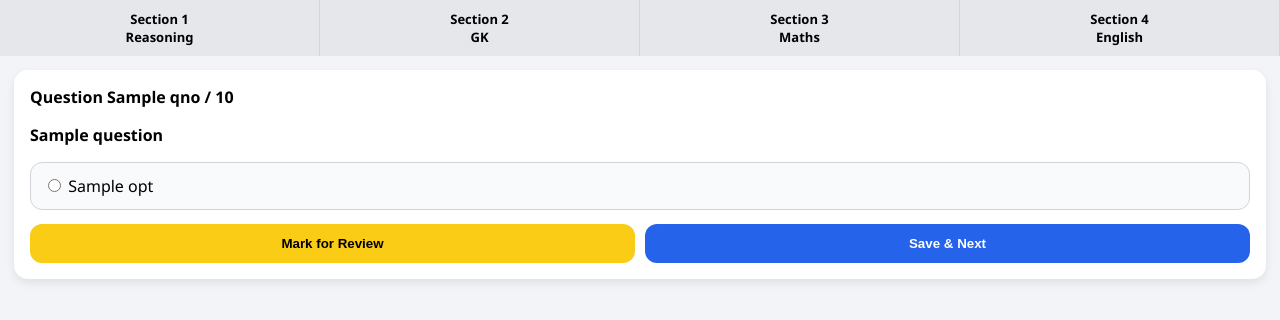
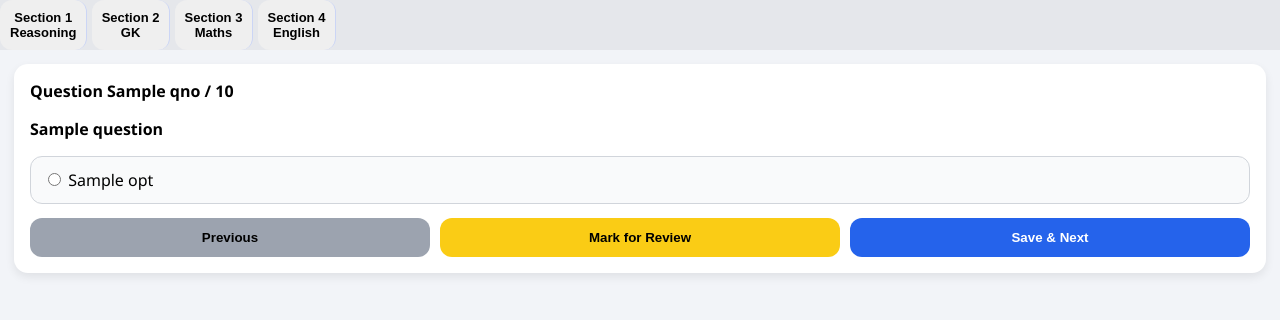
Before and after one commit to manojnehra1801-beep/Online-mock-platform, a Flask app: template templates/ssc_cgl_exam_1.html in a window 1280 px wide. Shown: the part 50-370 px from the top of the page. Run offline with Flask 3, Linux system fonts and the light colour scheme; the template is opened without the code that fills it: most values are stand-ins (such as "Sample title", 1, 10 or a date in 2020).

Commit message:
Update ssc_cgl_exam_1.html

```diff
--- a/templates/ssc_cgl_exam_1.html
+++ b/templates/ssc_cgl_exam_1.html
@@ -5,116 +5,50 @@
 <title>SSC CGL Mock Test</title>
 
 <style>
-body{
-    margin:0;
-    font-family:Segoe UI,sans-serif;
-    background:#f2f4f8;
-}
-.header{
-    background:#1e3a8a;
-    color:#fff;
-    padding:14px;
-    text-align:center;
-    font-weight:600;
-}
-.sections{
-    display:flex;
-    background:#e5e7eb;
-}
-.sec{
-    flex:1;
-    padding:10px;
-    text-align:center;
-    font-size:13px;
-    font-weight:600;
-    border-right:1px solid #cbd5f5;
-}
-.active{
-    background:#2563eb;
-    color:white;
-}
-.timer{
-    position:fixed;
-    top:10px;
-    right:10px;
-    background:#111827;
-    color:white;
-    padding:8px 12px;
-    border-radius:10px;
-    font-size:13px;
-    z-index:1000;
-}
-.container{
-    padding:14px;
-}
-.box{
-    background:white;
-    padding:16px;
-    border-radius:14px;
-    box-shadow:0 4px 10px rgba(0,0,0,0.08);
-}
-.qno{
-    font-weight:600;
-    margin-bottom:10px;
-}
-.option{
-    border:1px solid #d1d5db;
-    padding:12px;
-    border-radius:12px;
-    margin-bottom:10px;
-    background:#f9fafb;
-}
-.btns{
-    display:flex;
-    gap:10px;
-    margin-top:14px;
-}
-button{
-    flex:1;
-    padding:12px;
-    border:none;
-    border-radius:12px;
-    font-weight:600;
-}
-.review{ background:#facc15; }
-.next{ background:#2563eb; color:white; }
+body{margin:0;font-family:Segoe UI,sans-serif;background:#f2f4f8;}
+.header{background:#1e3a8a;color:#fff;padding:14px;text-align:center;font-weight:600;}
+.sections{display:flex;background:#e5e7eb;}
+.sec{flex:1;padding:10px;text-align:center;font-size:13px;font-weight:600;border-right:1px solid #cbd5f5;cursor:pointer;}
+.active{background:#2563eb;color:white;}
+.timer{position:fixed;top:10px;right:10px;background:#111827;color:white;padding:8px 12px;border-radius:10px;font-size:13px;}
+.container{padding:14px;}
+.box{background:white;padding:16px;border-radius:14px;box-shadow:0 4px 10px rgba(0,0,0,0.08);}
+.qno{font-weight:600;margin-bottom:10px;}
+.option{border:1px solid #d1d5db;padding:12px;border-radius:12px;margin-bottom:10px;background:#f9fafb;}
+.btns{display:flex;gap:10px;margin-top:14px;}
+button{flex:1;padding:12px;border:none;border-radius:12px;font-weight:600;}
+.review{background:#facc15;}
+.prev{background:#9ca3af;}
+.next{background:#2563eb;color:white;}
 </style>
 
+<!-- GLOBAL TIMER (no reset) -->
 <script>
-/*
-  GLOBAL EXAM TIMER
-  Example: 100 questions × 30 sec = 3000 sec = 50 min
-*/
-const EXAM_TIME = 3000; // change if needed
-
+const EXAM_TIME = 3000; // 50 min
 let remainingTime = localStorage.getItem("exam_time");
 
-if (!remainingTime) {
+if (!remainingTime){
     remainingTime = EXAM_TIME;
     localStorage.setItem("exam_time", remainingTime);
 }
 
 function startTimer(){
-    let timer = setInterval(function(){
-        let min = Math.floor(remainingTime / 60);
-        let sec = remainingTime % 60;
-
+    setInterval(function(){
+        let min = Math.floor(remainingTime/60);
+        let sec = remainingTime%60;
         document.getElementById("timer").innerText =
-            min + ":" + (sec < 10 ? "0" + sec : sec);
+            min + ":" + (sec<10?"0"+sec:sec);
 
         remainingTime--;
         localStorage.setItem("exam_time", remainingTime);
 
-        if (remainingTime <= 0) {
-            clearInterval(timer);
+        if(remainingTime<=0){
             localStorage.removeItem("exam_time");
-            alert("Time Over! Exam submitted.");
             document.getElementById("examForm").submit();
         }
-    }, 1000);
+    },1000);
 }
-
-window.onload = startTimer;
+window.onload=startTimer;
 </script>
 
 </head>
@@ -123,23 +57,22 @@ window.onload = startTimer;
 
 <div class="header">SSC CGL – Mock Test</div>
 
+<!-- SECTION BAR -->
 <div class="sections">
-    <div class="sec {% if qno <= 25 %}active{% endif %}">Section 1<br>Reasoning</div>
-    <div class="sec {% if qno > 25 and qno <= 50 %}active{% endif %}">Section 2<br>GK</div>
-    <div class="sec {% if qno > 50 and qno <= 75 %}active{% endif %}">Section 3<br>Maths</div>
-    <div class="sec {% if qno > 75 %}active{% endif %}">Section 4<br>English</div>
+<form method="post" id="secForm">
+    <button class="sec {% if qno<=25 %}active{% endif %}" name="action" value="jump_0">Section 1<br>Reasoning</button>
+    <button class="sec {% if qno>25 and qno<=50 %}active{% endif %}" name="action" value="jump_25">Section 2<br>GK</button>
+    <button class="sec {% if qno>50 and qno<=75 %}active{% endif %}" name="action" value="jump_50">Section 3<br>Maths</button>
+    <button class="sec {% if qno>75 %}active{% endif %}" name="action" value="jump_75">Section 4<br>English</button>
+</form>
 </div>
 
-<div class="timer">
-    ⏱ <span id="timer">--:--</span>
-</div>
+<div class="timer">⏱ <span id="timer">--:--</span></div>
 
 <div class="container">
 <div class="box">
 
-<div class="qno">
-    Question {{ qno }} / {{ total }}
-</div>
+<div class="qno">Question {{ qno }} / {{ total }}</div>
 
 <form method="post" id="examForm">
 
@@ -147,16 +80,18 @@ window.onload = startTimer;
 
 {% for opt in options %}
 <div class="option">
-    <label>
-        <input type="radio" name="ans" value="{{ loop.index0 }}">
-        {{ opt }}
-    </label>
+<label>
+<input type="radio" name="ans" value="{{ loop.index0 }}"
+{% if session.answers.get((qno-1)|string) == loop.index0|string %}checked{% endif %}>
+{{ opt }}
+</label>
 </div>
 {% endfor %}
 
 <div class="btns">
-    <button class="review" name="mark_review">Mark for Review</button>
-    <button class="next">Save & Next</button>
+<button class="prev" name="action" value="prev">Previous</button>
+<button class="review" name="mark_review">Mark for Review</button>
+<button class="next">Save & Next</button>
 </div>
 
 </form>
```
